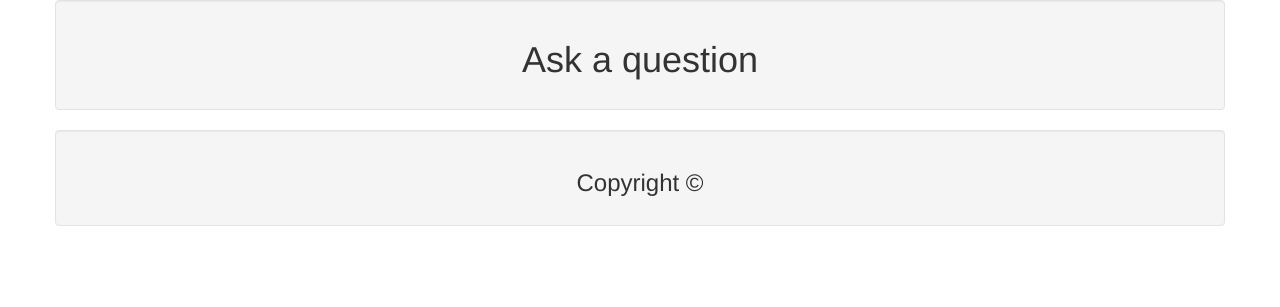
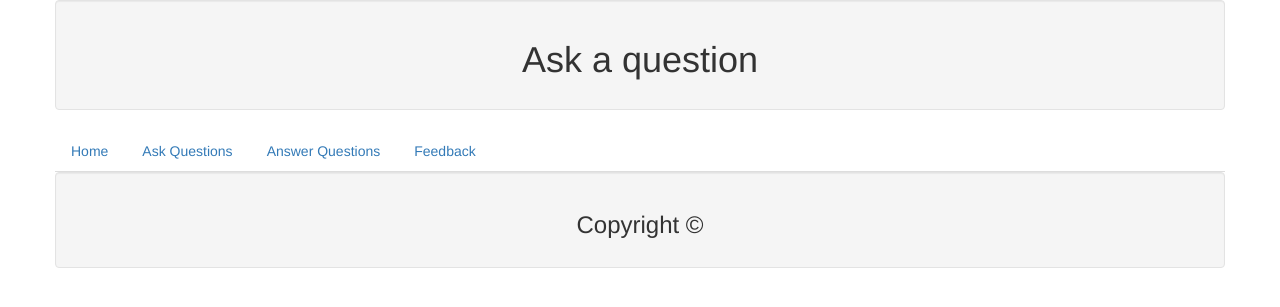
Before and after one commit to no8fear/framework, a CodeIgniter app: page / in a window 1280 px wide. Shown: the top 307 px of the page. Run offline with CodeIgniter, Linux system fonts and the light colour scheme.

Commit message:
yet anohter update

```diff
--- /dev/null
+++ b/application/views/navbar.php
@@ -0,0 +1,10 @@
+<div class="row">
+	<div class="span12">
+		<ul class="nav nav-tabs">
+			<li><a href='#'>Home</a></li>
+			<li><a href='#'>Ask Questions</a></li>
+			<li><a href='#'>Answer Questions</a></li>
+			<li><a href='#'>Feedback</a></li>
+		</ul>
+	</div>
+</div>
--- a/application/views/sign.php
+++ b/application/views/sign.php
@@ -1,2 +1,3 @@
 <?php include_once 'header.php';?>
+<?php include_once 'navbar.php';?>
 <?php include_once 'footer.php';?>
```
